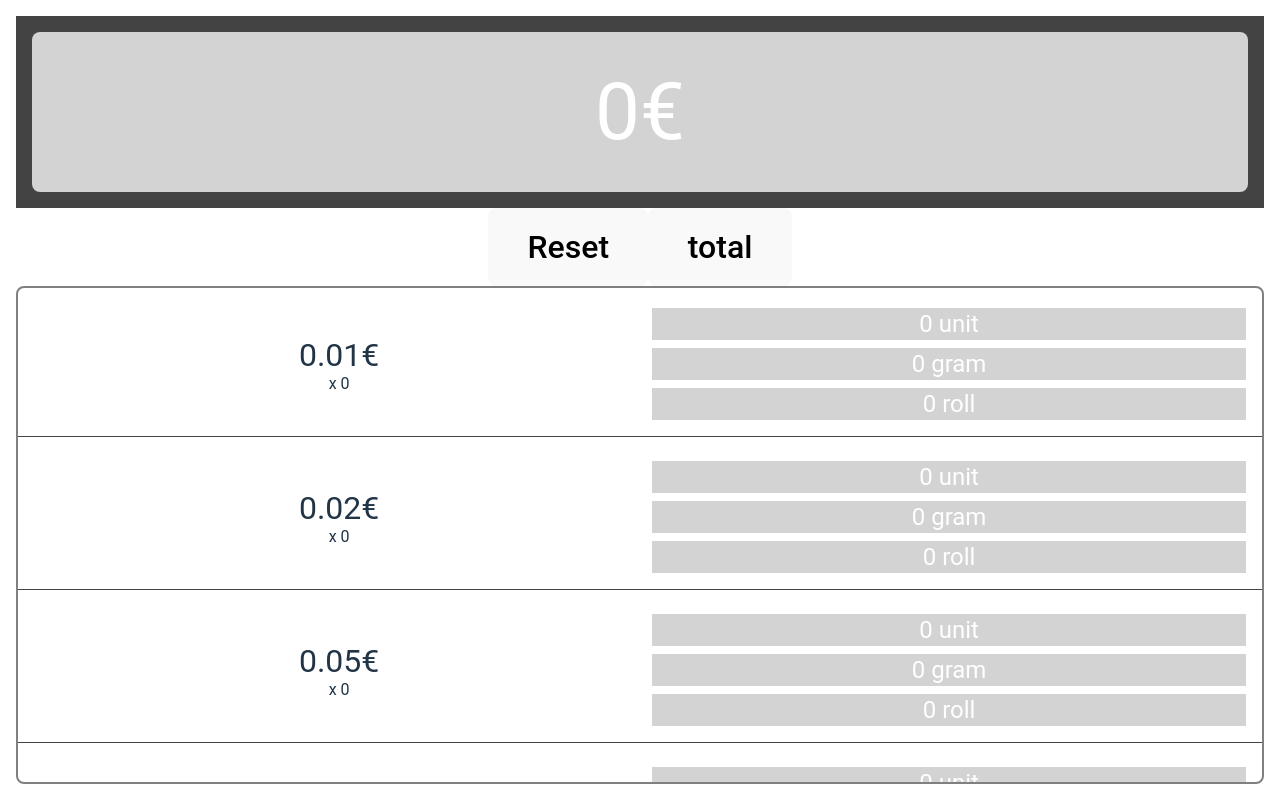
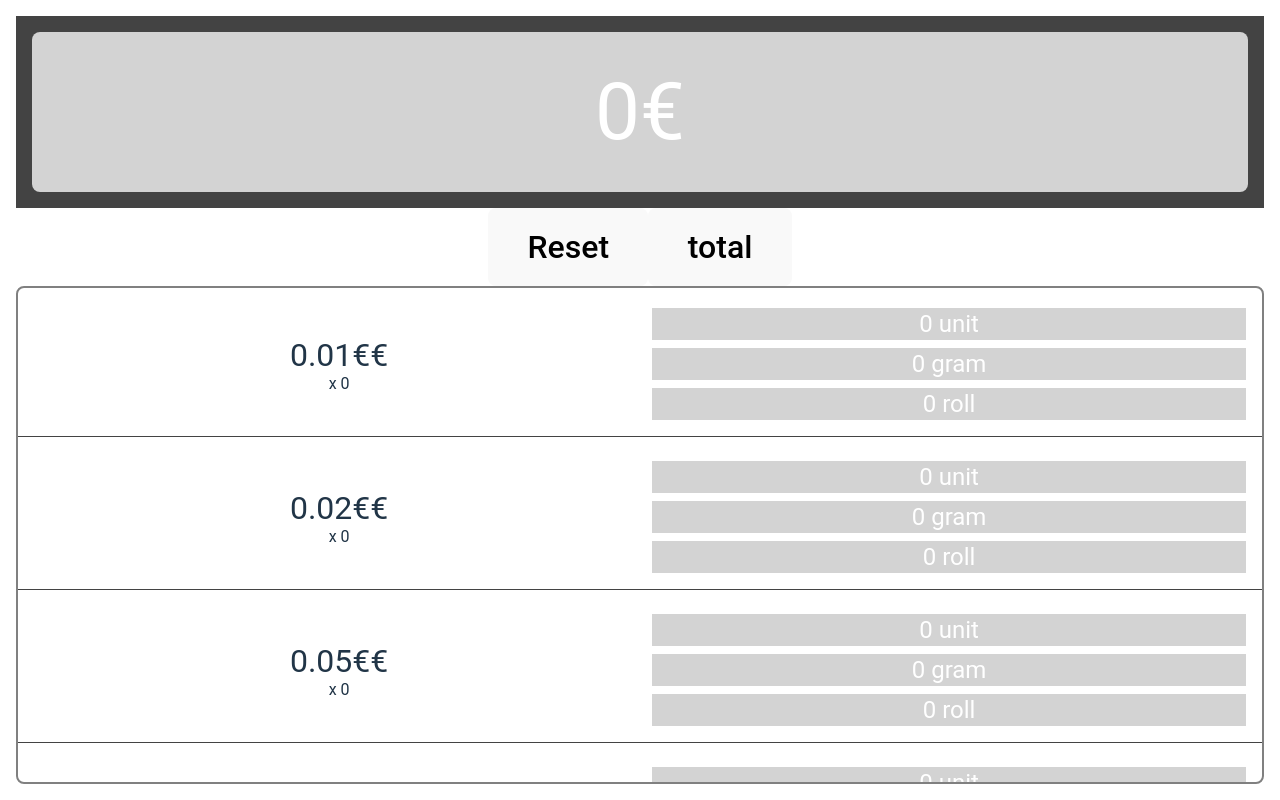
Before and after one commit to lemarJul/money-counter-app, a React (Vite) app: page / in a window 1280 px wide. Built offline with nearby package versions, Linux system fonts and the light colour scheme.

Commit message:
refactor: update label method and centToEuro function in DenominationInventory

```diff
--- a/src/modules/DenominationInventory.ts
+++ b/src/modules/DenominationInventory.ts
@@ -38,8 +38,10 @@ export class DenominationInventory {
   }
 
   public get label(): string {
-    return centToEuro(this.denomination.value).toString();
+    const euroVal = centToEuro(this.denomination.value)
+    return `${euroVal >= 1 ? euroVal : euroVal.toFixed(2)}€`
   }
+
 
   public get totalUnits(): number {
     return Object.values(this.counters)
@@ -52,5 +54,5 @@ export class DenominationInventory {
 }
 
 function centToEuro(value: number): number {
-  return +(value / 100).toFixed(2);
+  return +(value / 100);
 }
```
